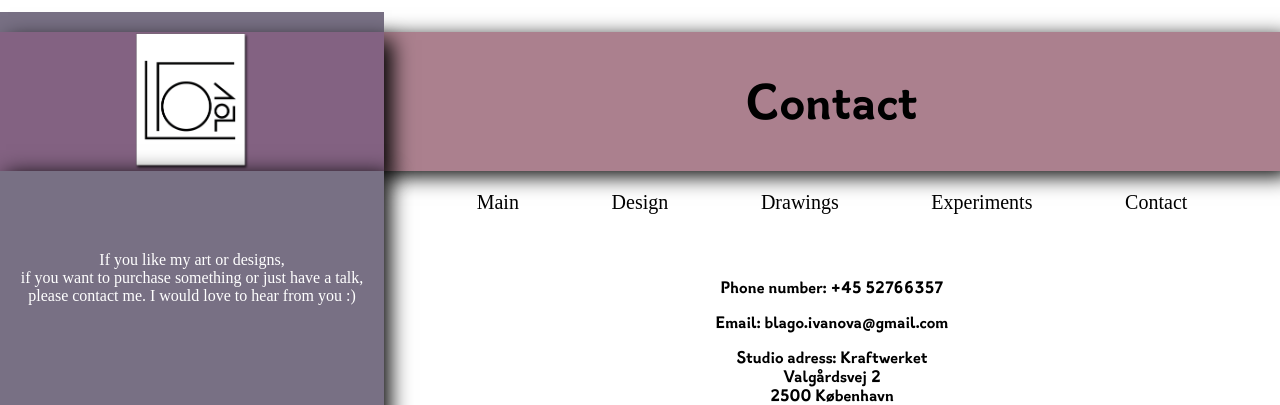
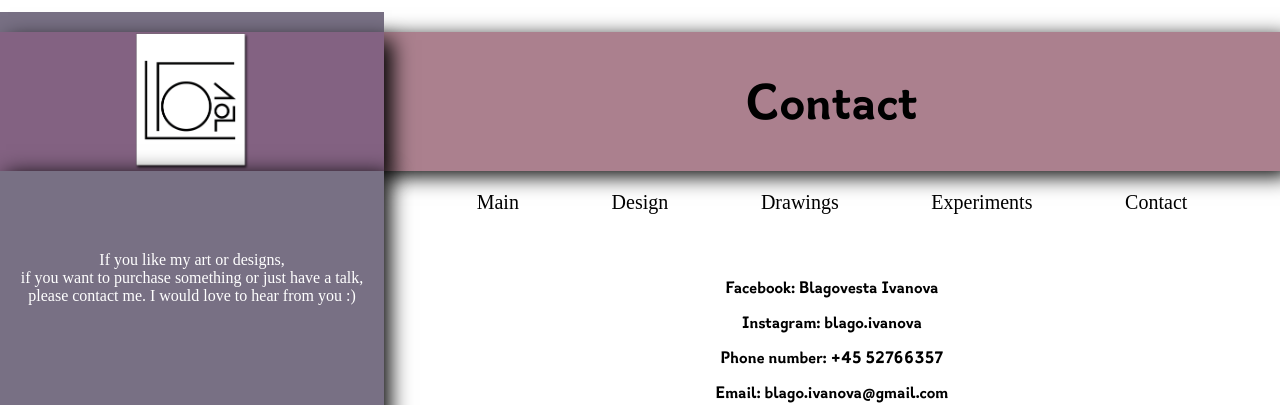
Before and after one commit to MateuszWalowski/blago, a plain HTML site: page contact.html in a window 1280 px wide. Shown: the top 405 px of the page. Drawn offline with Linux system fonts and the light colour scheme; a web font is replaced by a local one.

Commit message:
Fixing contacts

```diff
--- a/contact.html
+++ b/contact.html
@@ -30,6 +30,13 @@
         </div>
 
         <div class="contact">
+            <p>
+                <a href="https://www.facebook.com/blagovesta.ivanova.395"> Facebook: Blagovesta Ivanova
+                </a>
+            </p>
+            <p>
+                <a href="https://www.instagram.com/blago.ivanova/"> Instagram: blago.ivanova            </a>
+            </p>
 <p>
             <a href="tel:+45 52766357">Phone number: +45 52766357
             </a>
@@ -55,7 +62,7 @@
     </div>
     <div id="mainfooter">
         <a href="https://www.facebook.com/blagovesta.ivanova.395">  <img src="images/icons/facebook.png" alt="Facebook logo" title="Visit my Facebook">  </a>
-        <a href="https://www.facebook.com/blagovesta.ivanova.395">   <img src="images/icons/white_instagramlogo.png" alt="Instagram logo" title="Visit my Instagram" ></a>
+        <a href="https://www.instagram.com/blago.ivanova/">   <img src="images/icons/white_instagramlogo.png" alt="Instagram logo" title="Visit my Instagram" ></a>
 
        </div>
 </body>
```
Also changed, not shown: design.html (+1 -1 lines), drawings.html (+1 -1 lines), experiments.html (+1 -1 lines).
